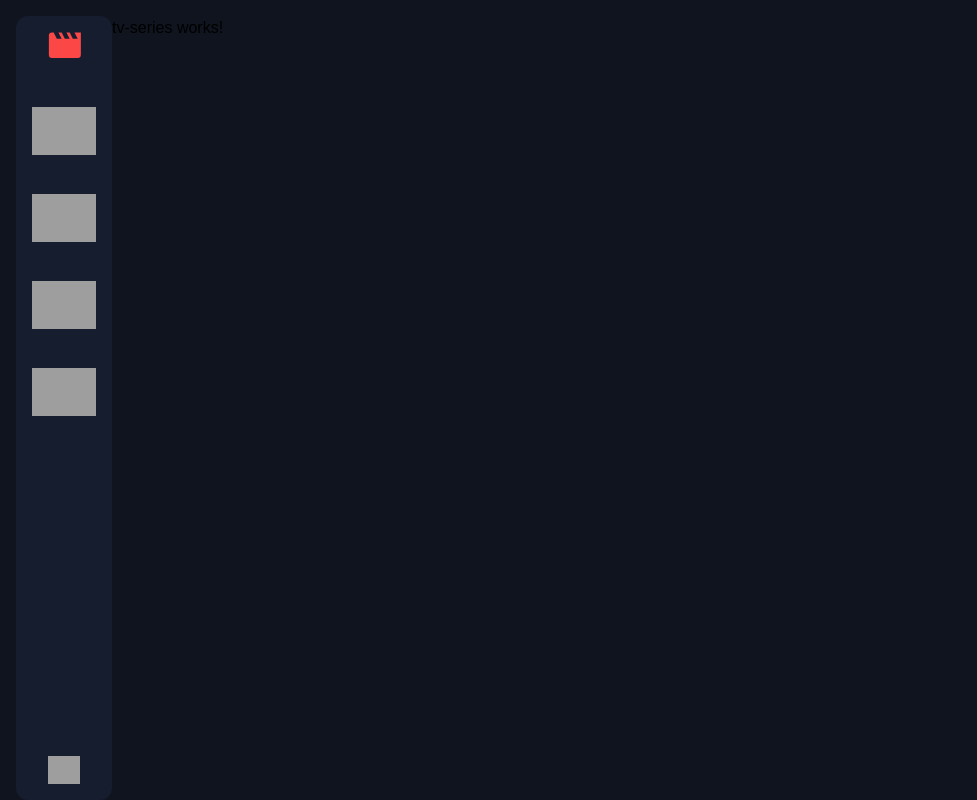
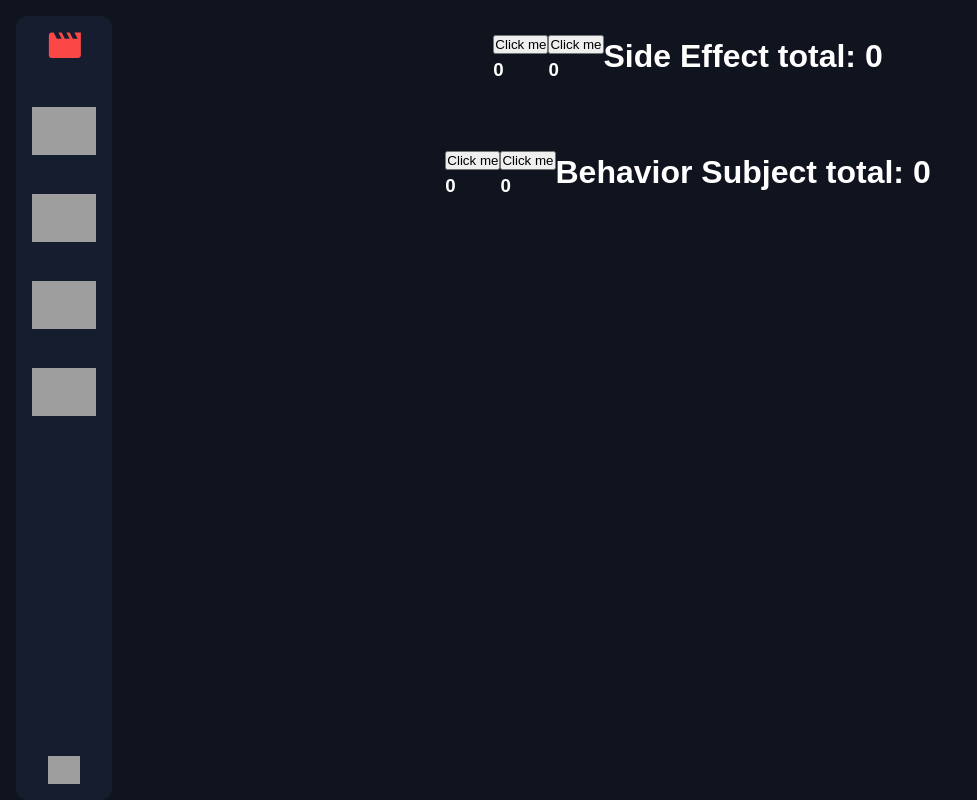
Before and after one commit to CarlaCarrasco/angular-video-app, an Angular app: page /tv-series in a window 1280 px wide. Shown: the whole page, without its empty margins (0-977 px from the left). Built offline with nearby package versions, Linux system fonts and the light colour scheme; grey boxes are pictures that could not be loaded.

Commit message:
Signals Vs BehvaviorSubjects

```diff
--- a/src/app/pages/tv-series/tv-series.component.html
+++ b/src/app/pages/tv-series/tv-series.component.html
@@ -1 +1,23 @@
-<p>tv-series works!</p>
+<div style="display: flex; justify-content: center; width: 100%; color: white; padding: 16px; margin-bottom: 32px;">
+    <div>
+        <button (click)="doSomething()">Click me</button>
+        <h3>{{ signalValue() }}</h3>
+    </div>
+    <div>
+        <button (click)="doSomething2()">Click me</button>
+        <h3>{{ signalValue2() }}</h3>
+    </div>
+    <h1>Side Effect total: {{ total() }}</h1>
+</div>
+
+<div style="display: flex; justify-content: center; width: 100%; color: white; padding: 16px;">
+    <div>
+        <button (click)="updateBehavior1()">Click me</button>
+        <h3>{{behaviorBtn1$ | async }}</h3>
+    </div>
+    <div>
+        <button (click)="updateBehavior2()">Click me</button>
+        <h3>{{ behaviorBtn2$ | async }}</h3>
+    </div>
+    <h1>Behavior Subject total: {{ behaviorSubjectTotal$ | async }}</h1>
+</div>
--- a/src/app/pages/tv-series/tv-series.component.ts
+++ b/src/app/pages/tv-series/tv-series.component.ts
@@ -1,12 +1,43 @@
-import { Component } from '@angular/core';
+import { Component, computed, signal } from '@angular/core';
+import { AsyncPipe } from '@angular/common';
+import { BehaviorSubject } from 'rxjs';
 
 @Component({
   selector: 'app-tv-series',
   standalone: true,
-  imports: [],
+  imports: [AsyncPipe],
   templateUrl: './tv-series.component.html',
   styleUrl: './tv-series.component.css'
 })
 export class TvSeriesComponent {
+  signalValue = signal(0);
+  signalValue2 = signal(0);
+  total = computed(() => this.signalValue() + this.signalValue2());
 
+  // BehaviorSubject
+  behaviorBtn1$ = new BehaviorSubject(0);
+  behaviorBtn2$ = new BehaviorSubject(0);
+  behaviorSubjectTotal$ = new BehaviorSubject(0);
+
+  doSomething() {
+    this.signalValue.set(this.signalValue() + 1);
+  }
+
+  doSomething2() {
+    this.signalValue2.set(this.signalValue2() + 1);
+  }
+
+  updateBehavior1() {
+    this.behaviorBtn1$.next(this.behaviorBtn1$.value + 1);
+    this.updateBehaviorTotal();
+  }
+
+  updateBehavior2() {
+    this.behaviorBtn2$.next(this.behaviorBtn2$.value + 1);
+    this.updateBehaviorTotal();
+  }
+
+  updateBehaviorTotal() {
+    this.behaviorSubjectTotal$.next(this.behaviorBtn1$.value + this.behaviorBtn2$.value);
+  }
 }
```
